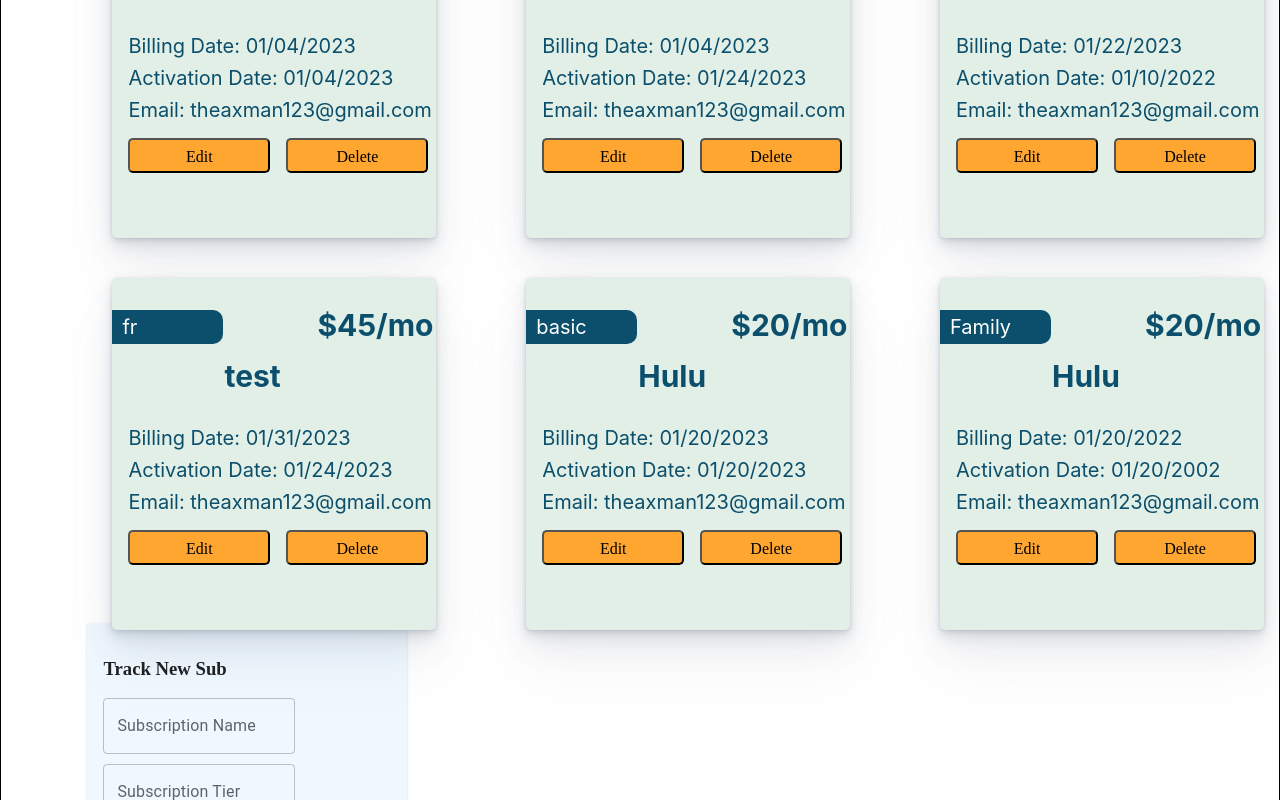
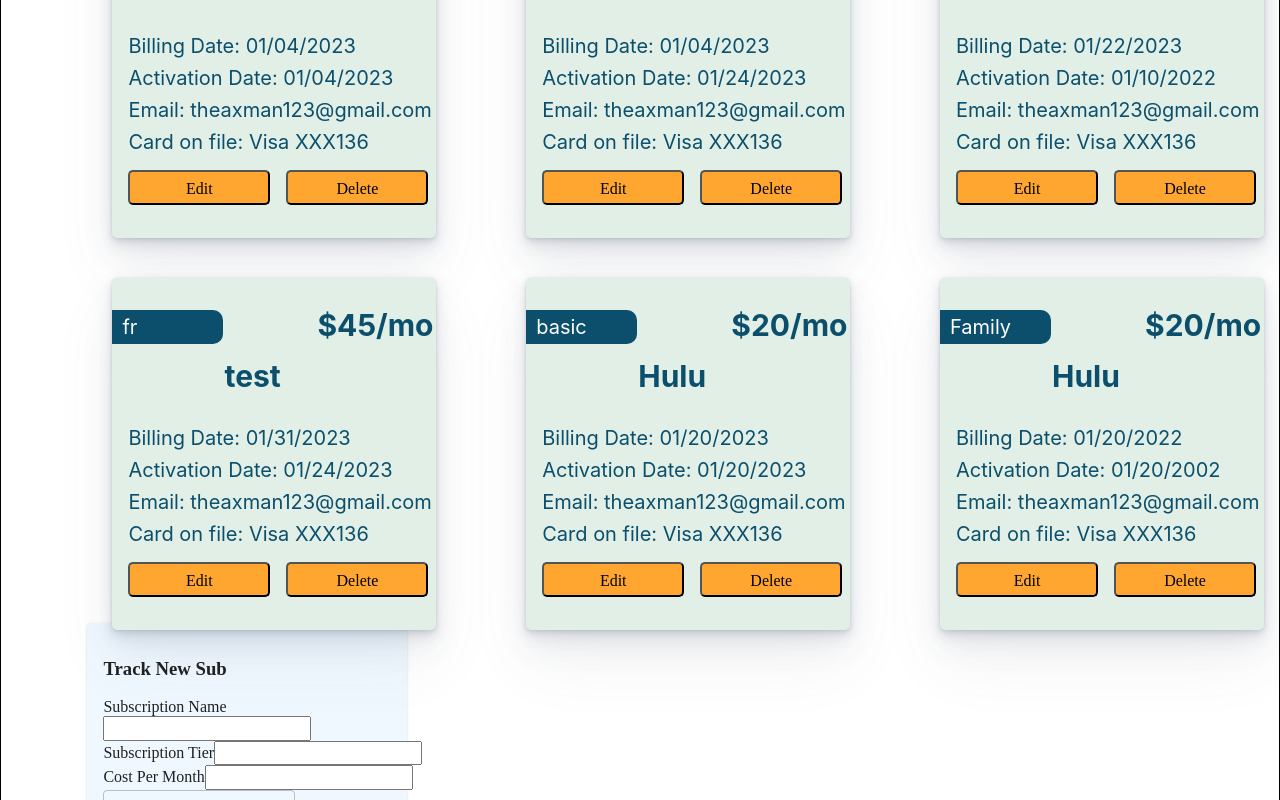
Before and after one commit to Scratch-Tech-Software/Subslify, a React app in the folder client/: page /active in a window 1280 px wide. Shown: the part 260-1060 px from the top of the page. Built offline with nearby package versions, Linux system fonts and the light colour scheme; data requests are answered from the project's data file.

Commit message:
updated cards on active page

```diff
--- a/client/src/assets/styles/sub-card2.scss
+++ b/client/src/assets/styles/sub-card2.scss
@@ -168,6 +168,18 @@
       color: #0b4f6c;
     }
 
+    .cardInfo {
+      position: relative;
+      font-family: 'Inter';
+      font-style: normal;
+      font-weight: 400;
+      font-size: 20px;
+      line-height: 24px;
+      margin-top: 0.5rem;
+      margin-left: 1rem;
+      color: #0b4f6c;
+    }
+
     button {
       // justify-content: space-between;
       // align-items: center;
--- a/client/src/components/FormRow.jsx
+++ b/client/src/components/FormRow.jsx
@@ -1,4 +1,3 @@
-import { TextField } from '@mui/material/';
 
 const FormRow = ({
   type,
@@ -10,11 +9,11 @@
 }) => {
   return (
     <div className='form-row'>
-      {/* <label htmlFor={name} className='form-label'>
+      <label htmlFor={name} className='form-label'>
         {labelText ?? name}
-      </label> */}
+      </label>
 
-      {/* <input
+      <input
         type={type}
         value={value}
         name={name}
@@ -22,9 +21,9 @@
         onChange={handleChange}
         className='form-input'
         autoComplete={autocomplete}
-      /> */}
+      />
 
-      <TextField
+      {/* <TextField
         label={labelText}
         value={value}
         type={type}
@@ -33,7 +32,7 @@
         onChange={handleChange}
         className='formInput'
         autoComplete={autocomplete}
-      />
+      /> */}
     </div>
   );
 };
--- a/client/src/components/SubCard.jsx
+++ b/client/src/components/SubCard.jsx
@@ -6,6 +6,7 @@
 import moment from 'moment';
 import { DatePicker } from '@mui/x-date-pickers/DatePicker';
 import '../assets/styles/sub-card.scss';
+import '../assets/styles/sub-card2.scss';
 
 //Tree shake sub from props
 const SubCard = ({
--- a/client/src/pages/Active.jsx
+++ b/client/src/pages/Active.jsx
@@ -59,10 +59,10 @@
                     Billing Date: {moment(sub.paymentDate).format('MM/DD/YYYY')}
                   </div>
                   <div className='activationDate'>
-                    Activation Date:{' '}
-                    {moment(sub.activationDate).format('MM/DD/YYYY')}
+                    Activation Date: {moment(sub.activationDate).format('MM/DD/YYYY')}
                   </div>
                   <div className='email'>Email: theaxman123@gmail.com</div>
+                  <div className='cardInfo'>Card on file: Visa XXX136</div>
                   <button>Edit</button>
                   <button>Delete</button>
                 </div>
```
